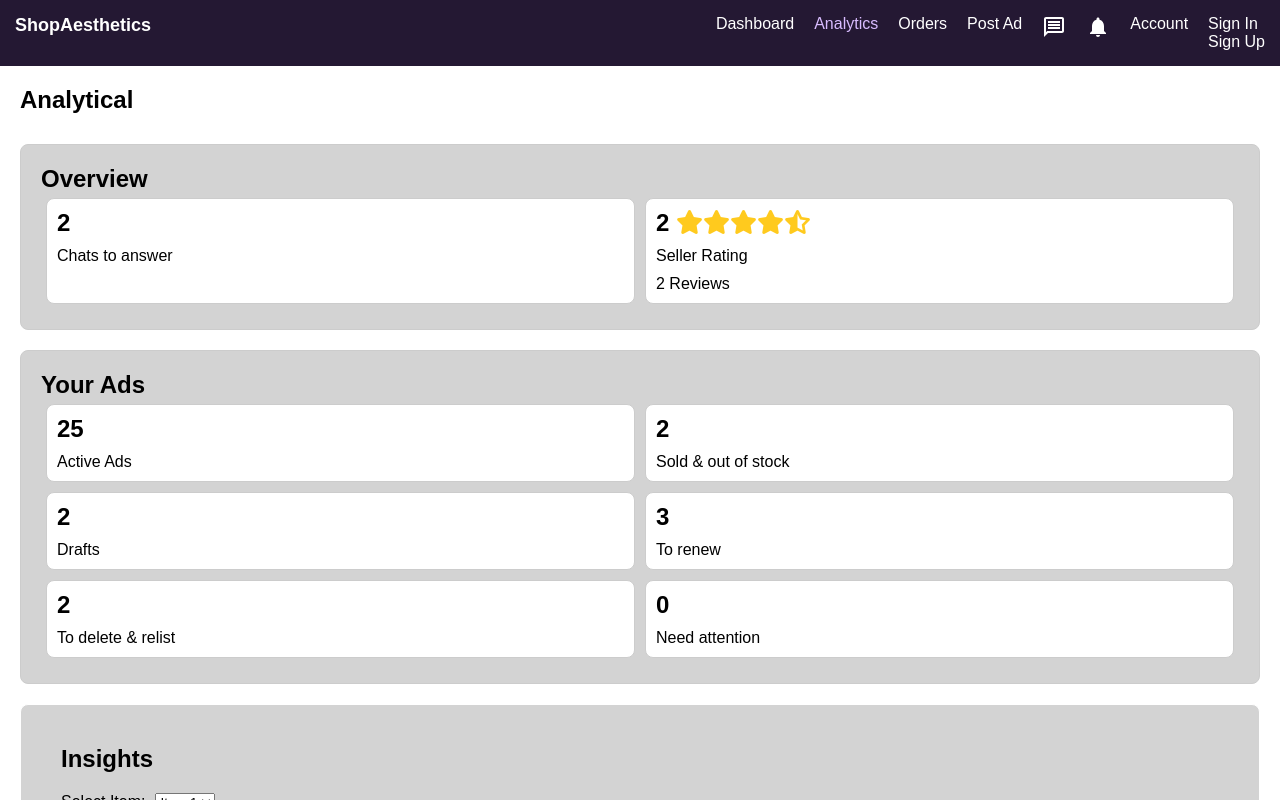
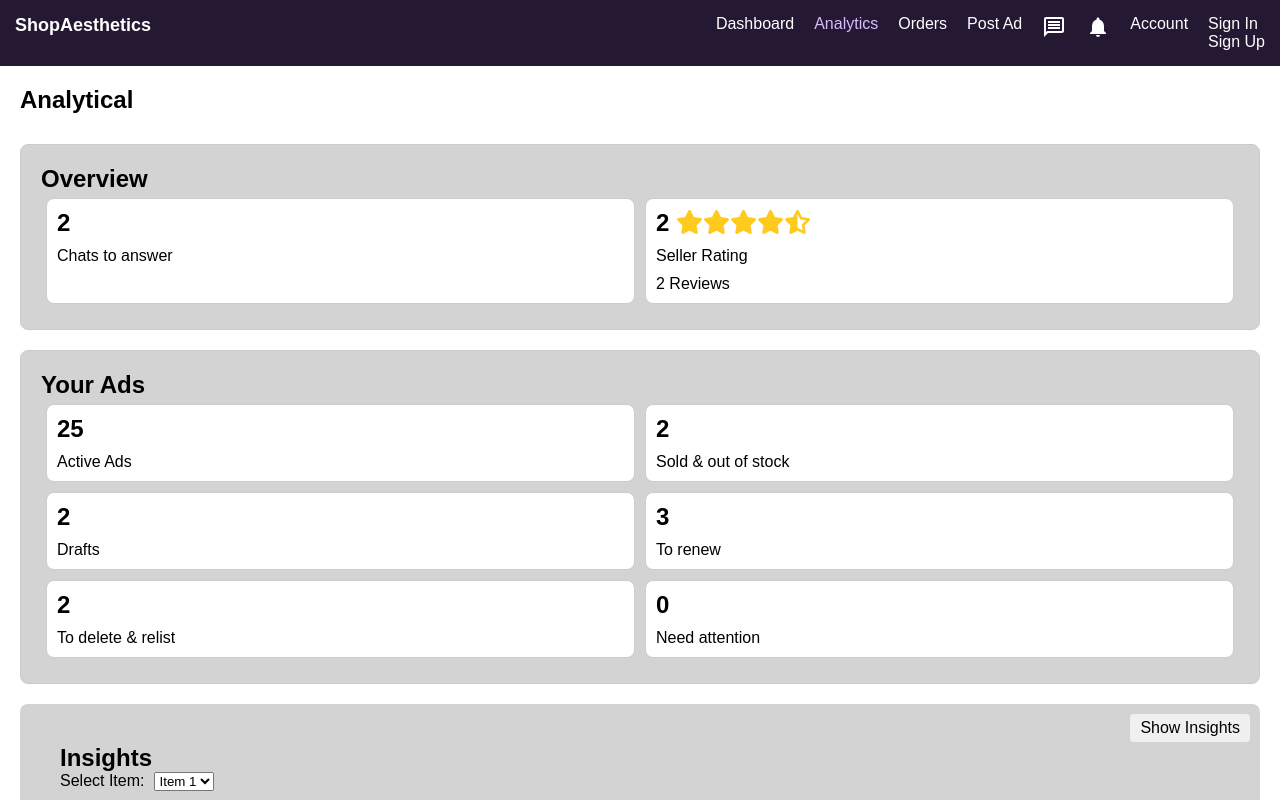
Before and after one commit to pmahindru/csci4177-group-project, a React (Create React App) app: page /analytics in a window 1280 px wide. Shown: the top 800 px of the page. Built offline with nearby package versions, Linux system fonts and the light colour scheme.

Commit message:
added the toggle button

```diff
--- a/src/components/seller-portal/analytics-seller/Analytic_dashboard.js
+++ b/src/components/seller-portal/analytics-seller/Analytic_dashboard.js
@@ -28,6 +28,8 @@ const AnalyticalDashboard = () => {
   const averageRating =
     soldItems.reduce((sum, item) => sum + item.rating, 0) / soldItems.length;
   const [selectedItem, setSelectedItem] = useState("Item 1");
+
+  const [isGraphsPageVisible, setIsGraphsPageVisible] = useState(true);
 
   const itemData = {
     "Item 1": {
@@ -150,6 +152,10 @@ const AnalyticalDashboard = () => {
     setSelectedItem(item);
   };
 
+  const toggleGraphsPage = () => {
+    setIsGraphsPageVisible(!isGraphsPageVisible);
+  };
+
   const renderGraphs = () => {
     if (!itemData[selectedItem]) {
       return null;
@@ -258,9 +264,13 @@ const AnalyticalDashboard = () => {
           <p>Need attention</p>
         </div>
       </div>
+
       <div className="section-insights">
+        {isGraphsPageVisible ? (
           <div className="graphs-page">
-          <h2 className="graphs-title">Insights</h2>
+            <div className="section-insights-header">
+              <h2>Insights</h2>
+            </div>
             <div className="item-selector">
               <label htmlFor="item-select">Select Item:</label>
               <select
@@ -275,6 +285,38 @@ const AnalyticalDashboard = () => {
             </div>
             <div className="graphs-container">{renderGraphs()}</div>
           </div>
+        ) : (
+          <div className="insights-page">
+            <div className="section-insights-header">
+              <h2>Insights</h2>
+            </div>
+
+            <Link
+              to="/analytics/"
+              className="sub-section-overview link-unstyled"
+            >
+              <h2>25</h2>
+              <p>Click on Ads</p>
+            </Link>
+            <Link
+              to="/analytics"
+              className="sub-section-overview link-unstyled"
+            >
+              <h2>2</h2>
+              <p>Ad Saves</p>
+            </Link>
+            <Link
+              to="/analytics/"
+              className="sub-section-overview link-unstyled"
+            >
+              <h2>2</h2>
+              <p>Ad shares</p>
+            </Link>
+          </div>
+        )}
+        <div className="toggle-button" onClick={toggleGraphsPage}>
+          {isGraphsPageVisible ? "Show Insights" : "Show Graph"}
+        </div>
       </div>
     </div>
   );
--- a/src/components/seller-portal/analytics-seller/style.css
+++ b/src/components/seller-portal/analytics-seller/style.css
@@ -20,11 +20,11 @@
   margin-bottom: 20px;
 }
 
-.section-insights {
+/* .section-insights {
   display: flex;
   flex-wrap: wrap;
   border: 1px solid white;
-}
+} */
 
 .section-overview {
   display: flex;
@@ -626,6 +626,9 @@
 .graphs-page {
   padding: 20px;
 }
+.insights-page {
+  padding: 20px;
+}
 
 .graphs-title {
   font-size: 24px;
@@ -668,3 +671,45 @@
     width: 100%;
   }
 }
+
+.toggle-button {
+  position: absolute;
+  top: 0;
+  right: 0;
+  margin-top: 10px;
+  margin-right: 10px;
+  padding: 5px 10px;
+  background-color: #f0f0f0;
+  cursor: pointer;
+  border-radius: 4px;
+}
+
+.section-insights {
+  position: relative;
+  width: 100%;
+}
+
+.insights-page {
+  margin-left: 0px;
+  display: flex;
+  flex-wrap: wrap;
+  justify-content: space-between;
+}
+
+.sub-section-insights {
+  flex-basis: 32%;
+  margin-bottom: 20px;
+  padding: 10px;
+  border-radius: 4px;
+  background-color: #f0f0f0;
+}
+
+.sub-section-insights h2 {
+  margin-bottom: 5px;
+  font-size: 24px;
+}
+
+.sub-section-insights p {
+  margin: 0;
+  font-size: 14px;
+}
```
Lines whose indentation alone changed are shown as unchanged.
